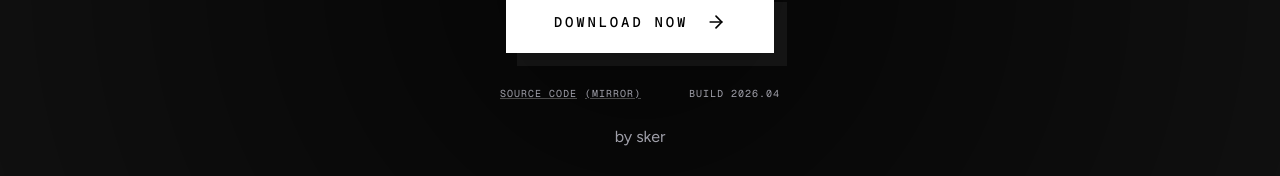
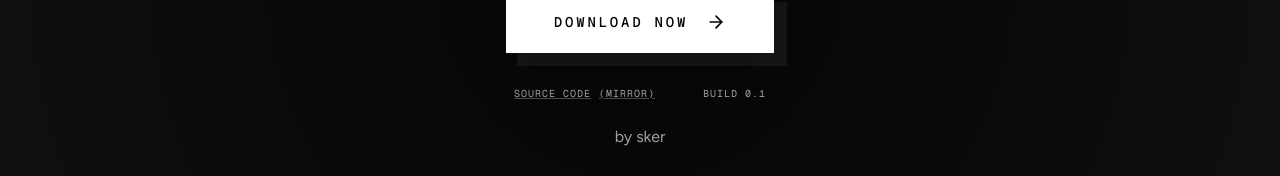
Before and after one commit to devsker/sonixy-web-mirror, a Next.js app: page / in a window 1280 px wide. Shown: the part 2063-2239 px from the top of the page. Built offline with nearby package versions, Linux system fonts and the light colour scheme.

Commit message:
bump to 0.1

```diff
--- a/app/page.tsx
+++ b/app/page.tsx
@@ -289,7 +289,7 @@ export default function Home() {
                     (mirror)
                   </a>
                 </div>
-                <span>Build 2026.04</span>
+                <span>Build 0.1</span>
               </div>
             </div>
             <br />
```
